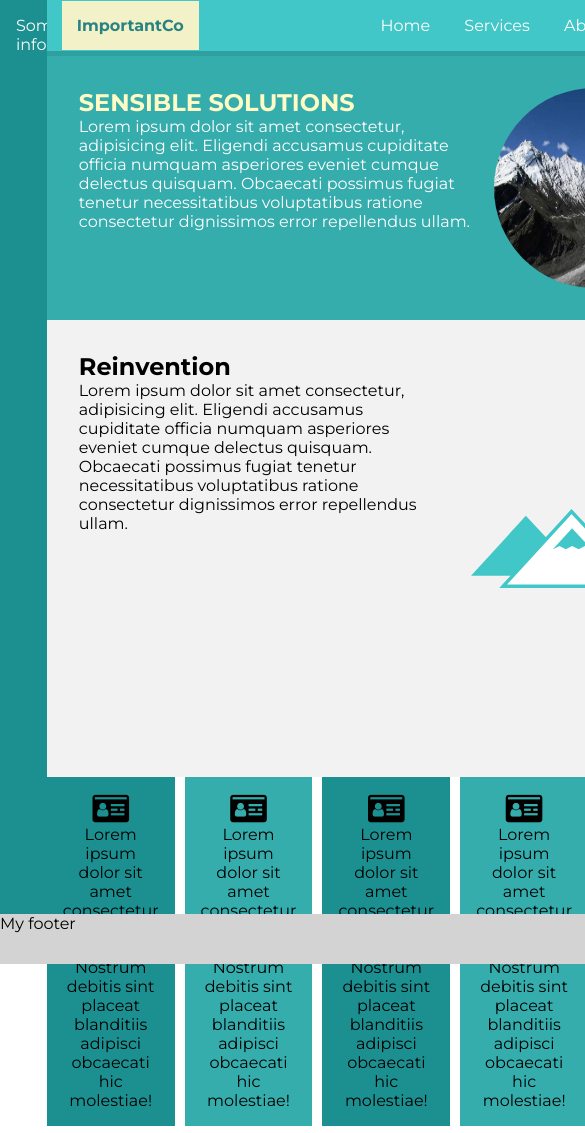
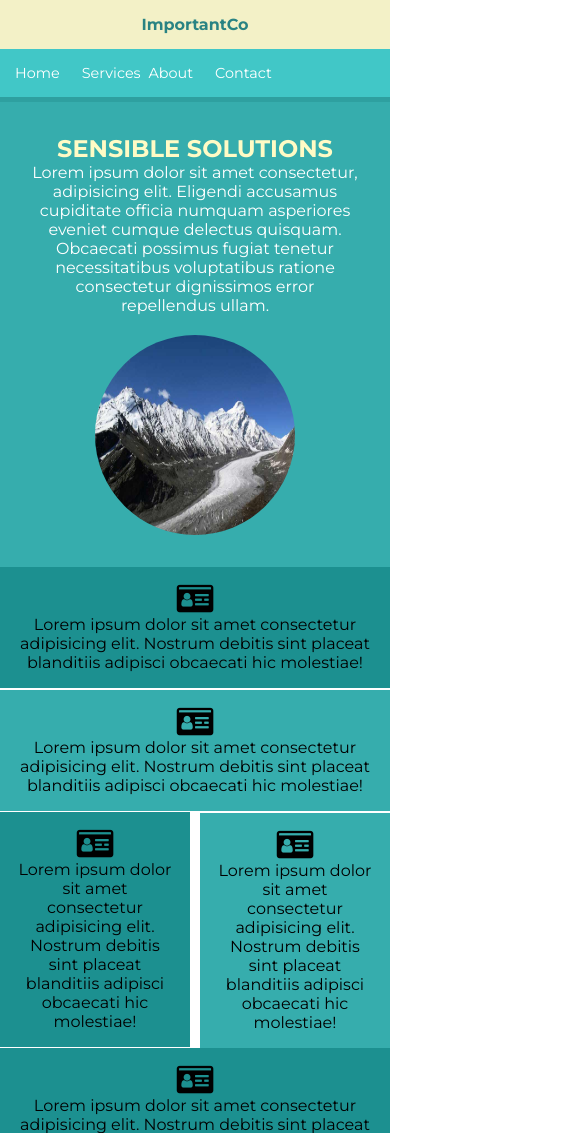
Before and after one commit to r3dson/estudo-gmapson, a website built with Parcel: page src/index.html in a window 390 px wide. Shown: the top 1133 px of the page, 585 px wide, since content can reach past the window. Built offline with nearby package versions, Linux system fonts and the light colour scheme.

Commit message:
End of lessons

```diff
--- a/src/styles/_elements.body.scss
+++ b/src/styles/_elements.body.scss
@@ -7,3 +7,12 @@ body {
   grid-template-rows: auto 50px;
   height: 100%;
 }
+
+@media screen and (max-width: 60em) {
+  body {
+    grid-template-areas:
+      "right"
+      "footer";
+    grid-template-columns: auto;
+  }
+}
--- /dev/null
+++ b/src/styles/_elements.header.scss
@@ -0,0 +1,7 @@
+header {
+  background-color: $header-color;
+  display: grid;
+  grid-area: head;
+  grid-template-columns: [logo-start] fit-content(20%) [nav-start] auto [nav-end];
+  align-items: center;
+}
--- a/src/styles/index.scss
+++ b/src/styles/index.scss
@@ -8,6 +8,7 @@
 /* ELEMENTS */
 @import "./elements.html";
 @import "./elements.body";
+@import "./elements.header";
 @import "./elements.a";
 @import "./elements.ul";
 
@@ -30,17 +31,11 @@ ul li a {
   text-align: center;
 }
 
-header {
-  background-color: $header-color;
-  display: grid;
-  grid-template-columns: [logo-start] fit-content(20%) [nav-start] auto [nav-end];
-  align-items: center;
-}
-
 section#hero {
   background-color: #36adad;
   border-top: 5px solid #2ea0a0;
   display: grid;
+  grid-area: hero;
   grid-template-columns: repeat(2, auto);
   padding: 2em;
 }
@@ -76,7 +71,12 @@ img {
 .main {
   display: grid;
   grid-area: right;
-  grid-template-rows: 51px fit-content(30%) 50%;
+  grid-template-rows: 51px fit-content(30%) 50% auto;
+  grid-template-areas:
+    "head"
+    "hero"
+    "invention"
+    "features";
 }
 
 footer {
@@ -86,6 +86,7 @@ footer {
 
 #features {
   display: grid;
+  grid-area: features;
   grid-template-columns: repeat(5, auto);
   grid-column-gap: 10px;
   text-align: center;
@@ -123,6 +124,7 @@ section#info {
   background-color: #f2f2f2;
   padding: 2em;
   display: grid;
+  grid-area: invention;
   grid-template-columns: 1.5fr 1fr;
   align-items: space-around;
 }
@@ -131,3 +133,72 @@ section#info {
   align-self: center;
   width: 200px;
 }
+
+@media screen and (max-width: 60em) {
+  .sidebar {
+    display: none;
+  }
+
+  .main {
+    grid-template-areas:
+      "head"
+      "hero"
+      "features"
+      "invention";
+  }
+
+  #features {
+    grid-template-columns: repeat(2, auto);
+  }
+
+  ul#features li:nth-child(5) {
+    grid-column: 1 / span 2;
+  }
+}
+
+@media screen and (max-width: 40em) {
+  .main {
+    grid-template-rows: auto fit-content(30%) 40% auto;
+  }
+
+  header {
+    grid-template-columns: auto;
+    grid-template-rows: repeat(2 auto);
+  }
+
+  #logo {
+    margin-left: 0;
+  }
+
+  nav ul {
+    float: none;
+    width: 100%;
+  }
+
+  nav ul li a {
+    width: calc(25% - 35px);
+    display: inline-block;
+    font-size: 0.9em;
+  }
+
+  section#hero,
+  section#info {
+    grid-template-columns: auto;
+    text-align: center;
+  }
+
+  #mountain,
+  #mountain-vector {
+    margin-top: 20px;
+  }
+
+  #features {
+    grid-template-columns: repeat(2, auto);
+    grid-template-rows: repeat(4, auto);
+  }
+
+  ul#features li:nth-child(1),
+  ul#features li:nth-child(2) {
+    grid-column: 1 / span 2;
+  }
+}
```
